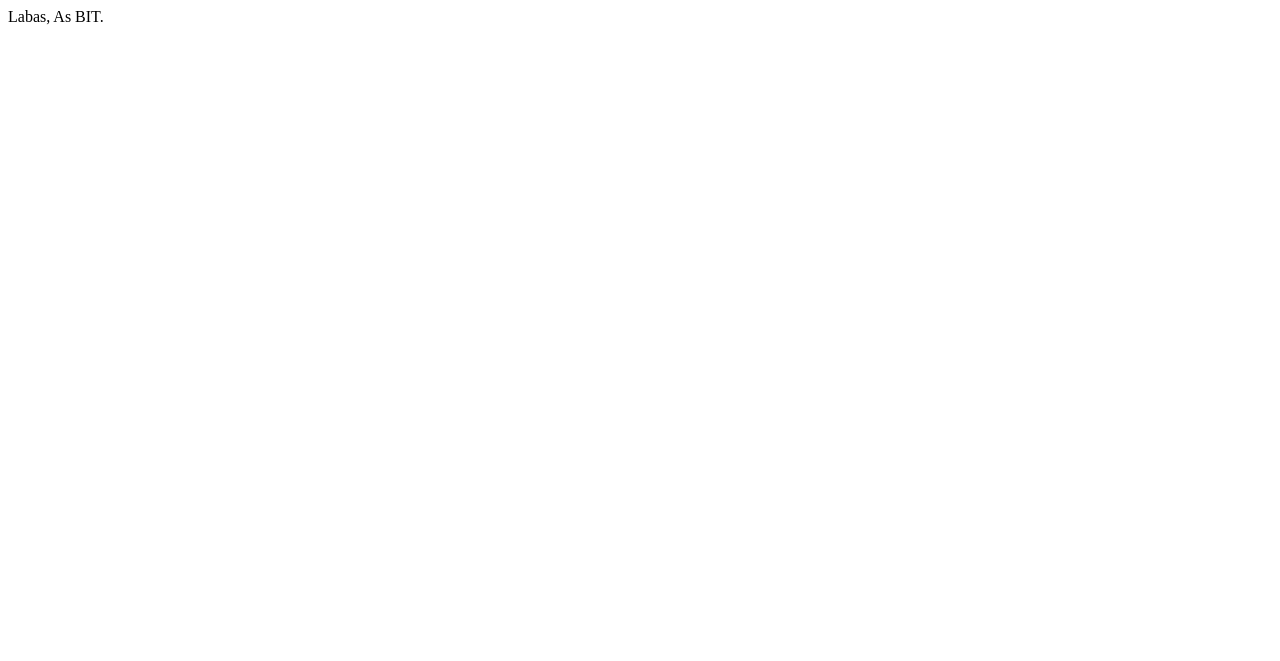
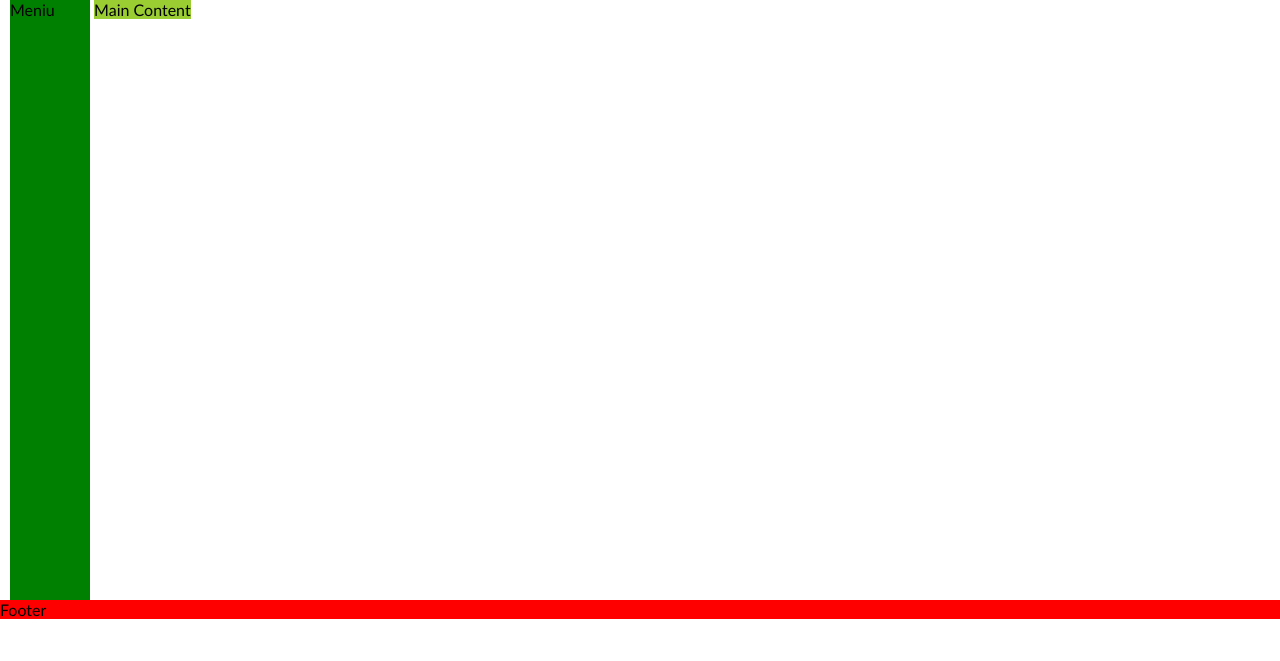
Before and after one commit to audrbar/12-bit, a website: page index.html in a window 1280 px wide. Drawn offline with Linux system fonts and the light colour scheme.

Commit message:
layout-second

```diff
--- a/css/base/layout.css
+++ b/css/base/layout.css
@@ -0,0 +1,19 @@
+.container {
+    display: inline;
+    padding: 20px 10px;
+}
+.left-column {
+    display: inline-block;
+    width: 80px;
+    min-height: 600px;
+    background-color: green;
+
+}
+.main-content {
+    display: inline;
+    background-color: yellowgreen;
+}
+.footer {
+    display: block;
+    background-color: red;
+}
--- a/index.html
+++ b/index.html
@@ -4,9 +4,21 @@
     <meta charset="UTF-8">
     <meta http-equiv="X-UA-Compatible" content="IE=edge">
     <meta name="viewport" content="width=device-width, initial-scale=1.0">
+    <link rel="stylesheet" href="./css/base/base.css">
+    <link rel="stylesheet" href="./css/base/layout.css">
     <title>Bite Site</title>
 </head>
 <body>
-    Labas, As BIT.
+    <section class="container">
+        <div class="left-column">
+            Meniu
+        </div>
+        <div class="main-content">
+            Main Content
+        </div>
+        <div class="footer">
+            Footer
+        </div>
+    </section>
 </body>
 </html>
```
